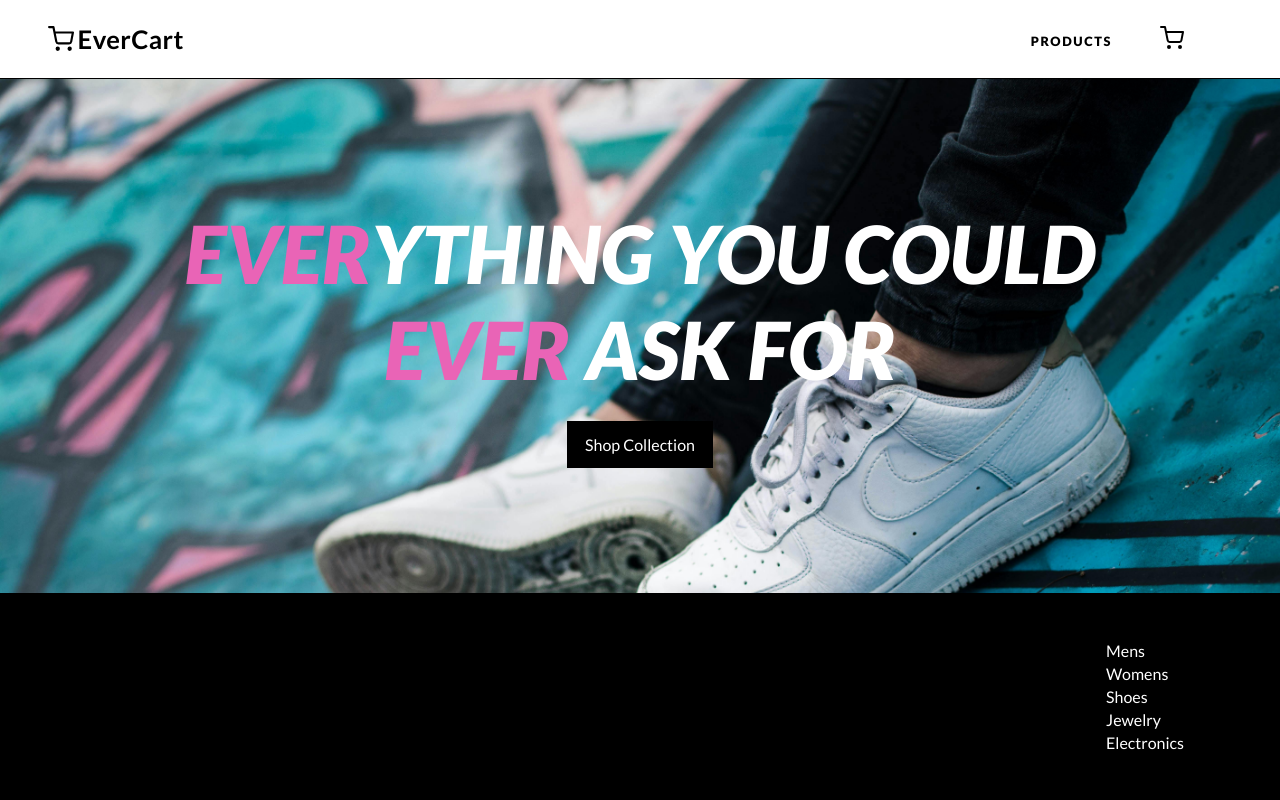
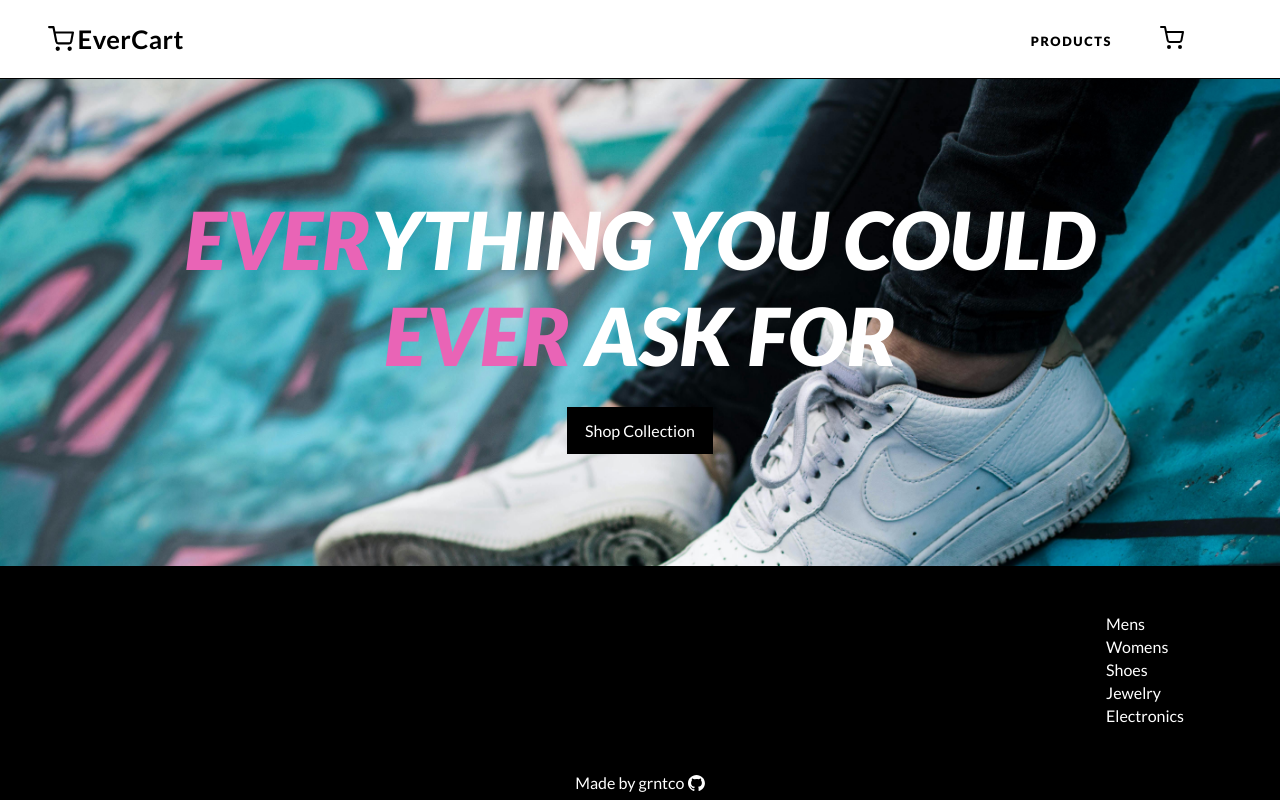
Before and after one commit to grntco/shopping-cart, a React (Vite) app: page / in a window 1280 px wide. Built offline with nearby package versions, Linux system fonts and the light colour scheme.

Commit message:
added attribution github to footer

```diff
--- a/src/components/Footer.jsx
+++ b/src/components/Footer.jsx
@@ -1,10 +1,13 @@
 import { Link } from 'react-router-dom'
 import Logo from './reusables/Logo'
+import ghIcon from '../assets/icons/github-mark.svg'
+import Icon from './reusables/Icon'
 import styled from 'styled-components'
 
 const Footer = () => {
     return (
         <StyledFooter data-testid='footer'>
+            <PrimaryFooter>
                 <Logo className='footer-logo' />
                 <FooterLinks>
                     <FooterLinkItem>
@@ -23,15 +26,45 @@ const Footer = () => {
                         <FooterLink>Electronics</FooterLink>
                     </FooterLinkItem>
                 </FooterLinks>
+            </PrimaryFooter>
+            <AttributionContainer>
+                <a
+                    href='https://github.com/grntco'
+                    target='_blank'
+                    rel='noreferrer'
+                >
+                    Made by grntco
+                    <Icon src={ghIcon} alt="github icon" />
+                </a>
+            </AttributionContainer>
         </StyledFooter>
     )
 }
 
 const StyledFooter = styled.footer`
     display: flex;
+    flex-direction: column;
+    color: var(--tertiary-txt-color);
+    background-color: var(--tertiary-bg-color);
+`
+
+const PrimaryFooter = styled.div`
+    display: flex;
     justify-content: space-between;
     padding: 48px 96px;
-    background-color: var(--tertiary-bg-color);
+`
+
+const AttributionContainer = styled.div`
+    align-self: center;
+    padding-bottom: 8px;
+
+    a {
+        display: flex;
+        align-items: center;
+        gap: 4px;
+        color: var(--tertiary-txt-color);
+        text-decoration: none;
+    }
 `
 
 const FooterLinks = styled.ul`
--- a/src/components/pages/products/ProductsFilterSection.jsx
+++ b/src/components/pages/products/ProductsFilterSection.jsx
@@ -65,7 +65,7 @@ const ProductsFilterSection = ({
                     <select id='sort-select' onChange={handleSort}>
                         <option
                             value='id-ascending'
-                            // selected={selected}
+                            selected={true}
                         >
                             Default (by SKU)
                         </option>
--- a/src/components/pages/products/ProductsPage.jsx
+++ b/src/components/pages/products/ProductsPage.jsx
@@ -8,7 +8,6 @@ import { useEffect, useState } from 'react'
 const ProductsPage = ({ handleAddToCart }) => {
     const { data, error, loading } = useData('/products')
     const [products, setProducts] = useState([])
-    // const [selectedSort, setSelectedSort] = useState(true)
 
     useEffect(() => {
         if (data) setProducts(data)
@@ -118,7 +117,7 @@ const ProductsPage = ({ handleAddToCart }) => {
         }
 
         // Sorts the products in the current view, not all the products
-        return setProducts([...products.sort(compareFn)])
+        setProducts([...products.sort(compareFn)])
     }
 }
 
```
Also changed, not shown: src/assets/icons/github-mark.svg (added). Lines whose indentation alone changed are shown as unchanged.
